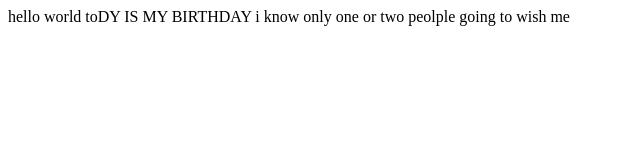
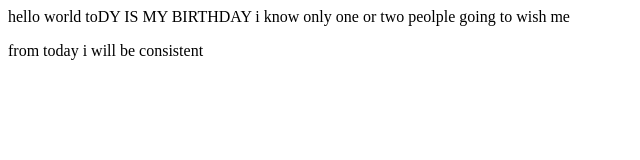
Before and after one commit to NAITIKKUMAR740/Full-stack-web-application-, a plain HTML site: page index.html in a window 1280 px wide. Shown: the whole page, without its empty margins (0-640 px from the left). Drawn offline with Linux system fonts and the light colour scheme.

Commit message:
paragraph add

```diff
--- a/index.html
+++ b/index.html
@@ -8,6 +8,8 @@
 <body>
     hello world toDY IS MY BIRTHDAY
     i know only one or two peolple going to wish me
-
+    <p>
+        from today i will be consistent
+    </p>
 </body>
 </html>
```
